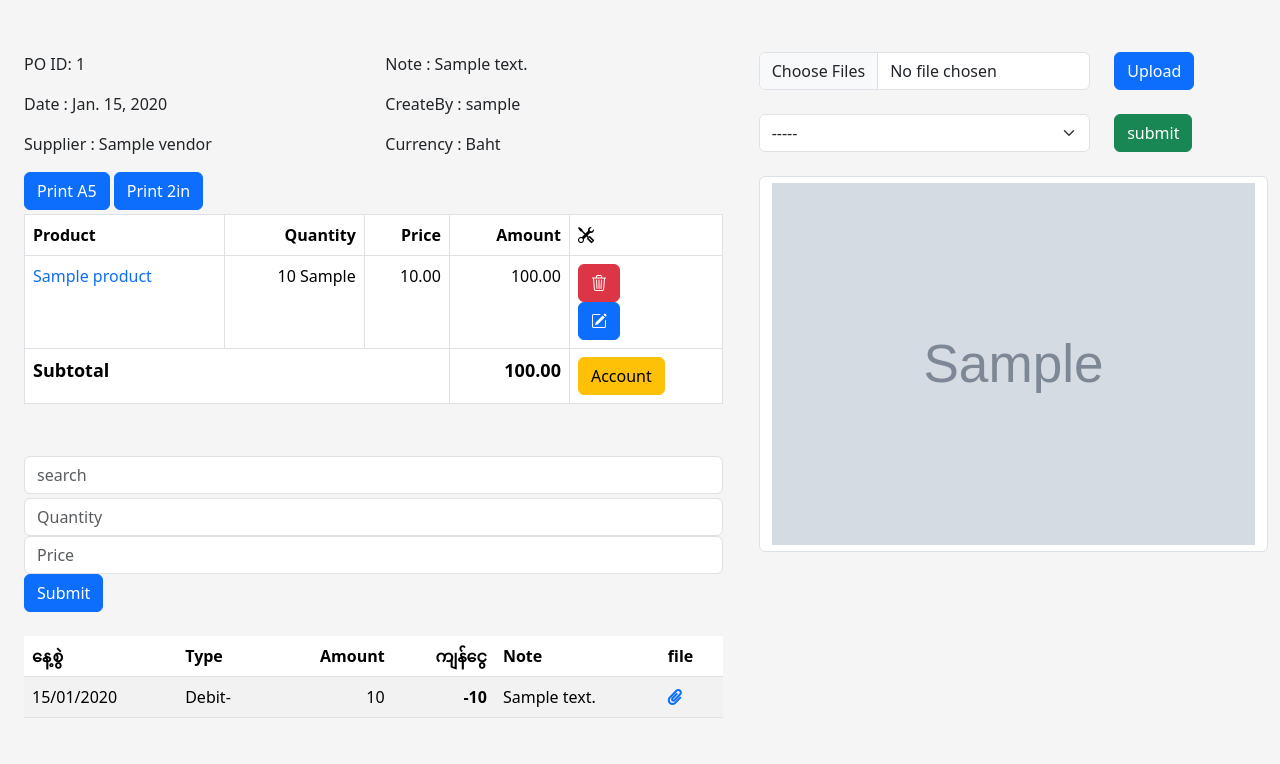
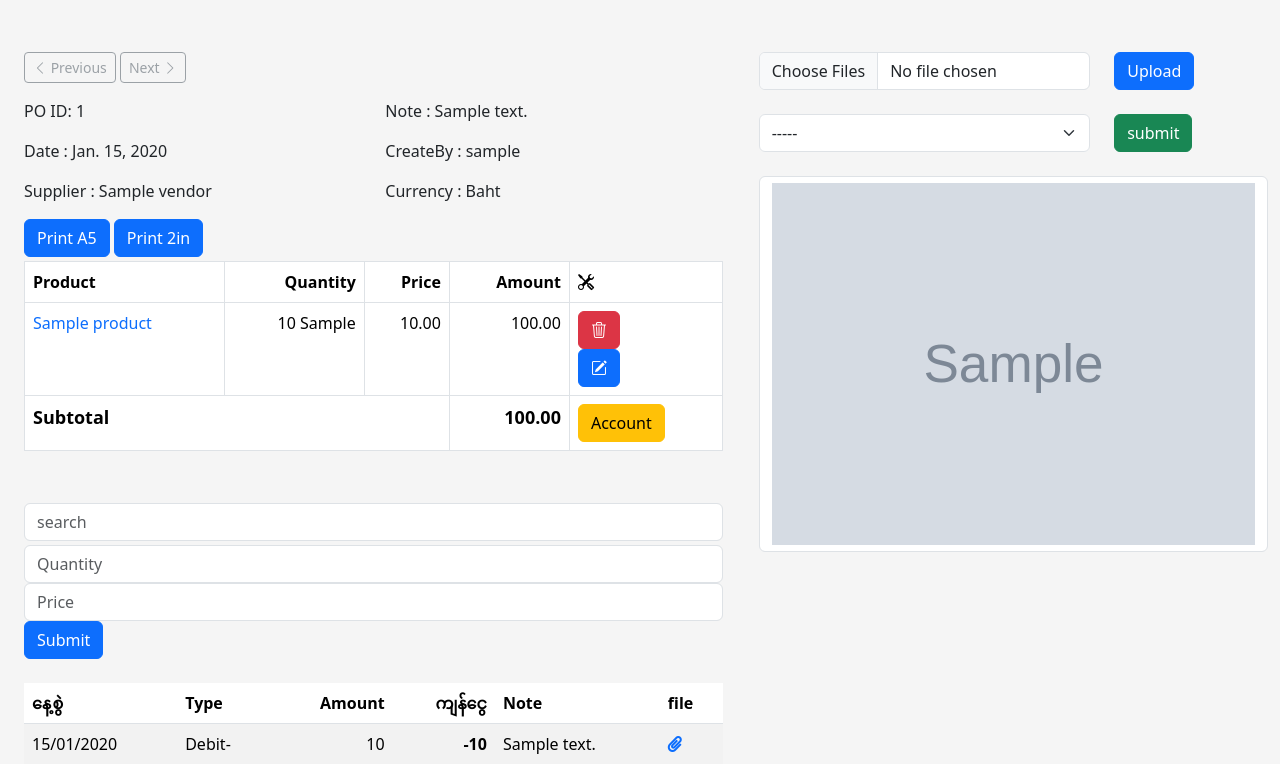
Before and after one commit to HanLinn/skymart, a Django app: page /purchase/PD/1 in a window 1280 px wide. Shown: the part 58-822 px from the top of the page. Run offline with Django 3.2, Linux system fonts and the light colour scheme; a user stored in the database is signed in; tables that the repository leaves empty hold one stand-in row (values such as "Sample post"); grey boxes marked "Sample" are stand-in pictures; data that the repository does not hold is empty; some libraries are stand-ins or nearby versions.

Commit message:
Enhance PO detail view: add navigation buttons for previous and next purchase orders

```diff
--- a/purchase/templates/purchase/PD.html
+++ b/purchase/templates/purchase/PD.html
@@ -8,6 +8,23 @@
         <!-- soft copy container -->
         <div class='col-lg-7 vh-75 overflow-auto'>
             <div class='container-fluid vh-100'>
+                <!-- Navigation buttons -->
+                <div class='row mb-3'>
+                    <div class='col-12'>
+                        {% if prev_po %}
+                        <a class='btn btn-outline-secondary btn-sm' href="{% url 'PD' prev_po.id %}" title="Previous PO"><i class="bi bi-chevron-left"></i> Previous</a>
+                        {% else %}
+                        <button class='btn btn-outline-secondary btn-sm' disabled><i class="bi bi-chevron-left"></i> Previous</button>
+                        {% endif %}
+
+                        {% if next_po %}
+                        <a class='btn btn-outline-secondary btn-sm' href="{% url 'PD' next_po.id %}">Next <i class="bi bi-chevron-right"></i></a>
+                        {% else %}
+                        <button class='btn btn-outline-secondary btn-sm' disabled>Next <i class="bi bi-chevron-right"></i></button>
+                        {% endif %}
+                    </div>
+                </div>
+
                 <div class='row'>
                         <div class='col-6'>
 
@@ -36,6 +53,7 @@
 
 
 
+
     </div>
 
 
--- a/purchase/templates/purchase/partials/POlist.html
+++ b/purchase/templates/purchase/partials/POlist.html
@@ -1,4 +1,5 @@
-<table id="list" class='table'>
+<div id="list">
+<table class='table'>
     <thead>
         <th>PO ID</th>
         <th>Date</th>
@@ -45,3 +46,4 @@
 </ul>
 </nav>
 {% endif %}
+</div>
--- a/purchase/views.py
+++ b/purchase/views.py
@@ -85,10 +85,19 @@ def PO_Detail(request,id):
     PO = PurchaseOrder.objects.get(id=id)
     form = PTForm(request.POST or None,initial={'PO':id})
     accounts = Account.objects.filter(Vendor = PO.Supplier)
+
+    # Get next and previous POs for the same vendor
+    vendor_pos = PurchaseOrder.objects.filter(Supplier=PO.Supplier).order_by('-OrderDate')
+    po_list = list(vendor_pos)
+    current_index = po_list.index(PO)
+
+    next_po = po_list[current_index - 1] if current_index > 0 else None
+    prev_po = po_list[current_index + 1] if current_index < len(po_list) - 1 else None
+
     if form.is_valid():
         form.save()
         form = PTForm(initial={'PO':id})
-    context = {'PO':PO,'form':form,'accounts':accounts}
+    context = {'PO':PO,'form':form,'accounts':accounts,'next_po':next_po,'prev_po':prev_po}
     return render(request,'purchase/PD.html',context)
 
 @login_required(login_url='/login/')
```
